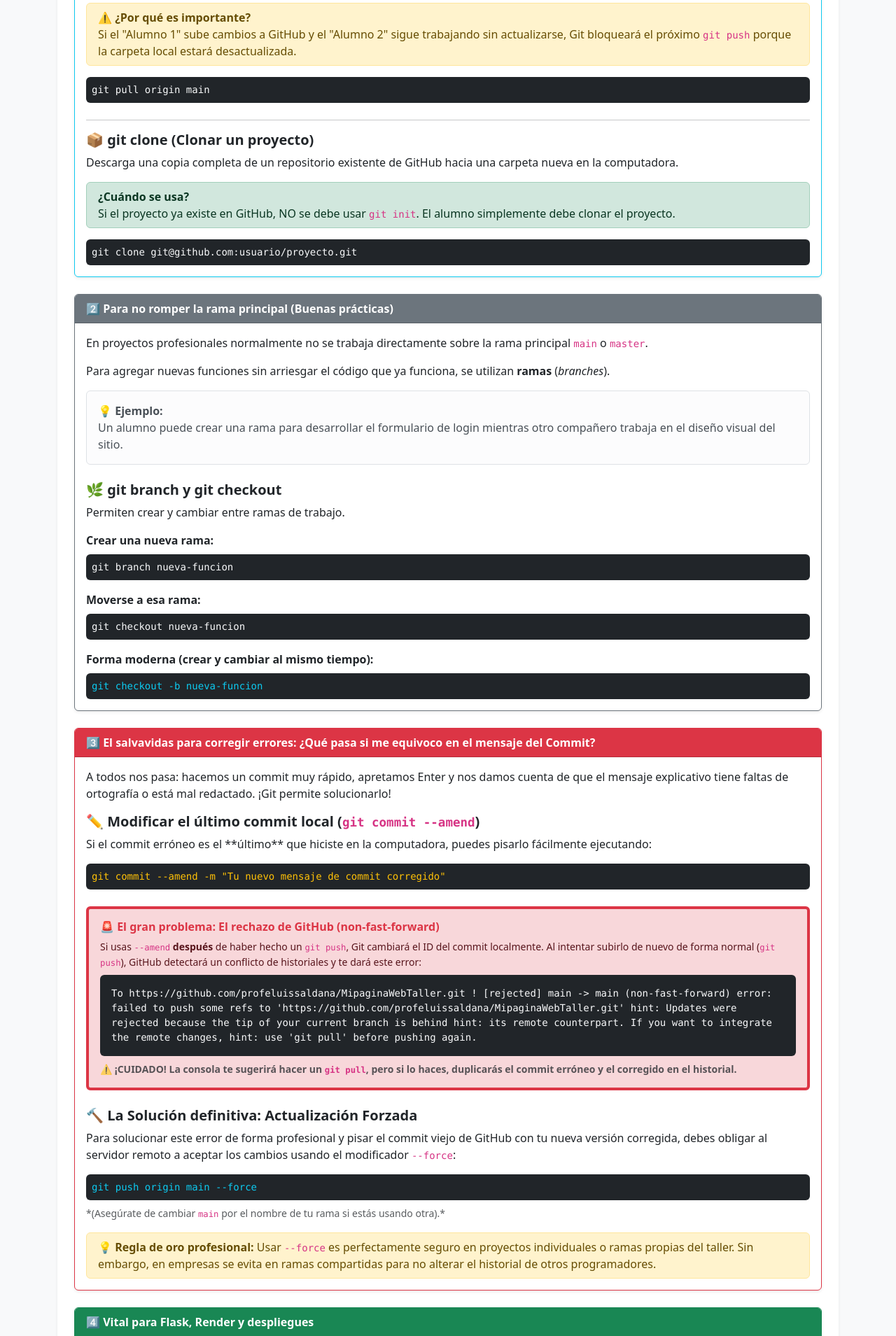
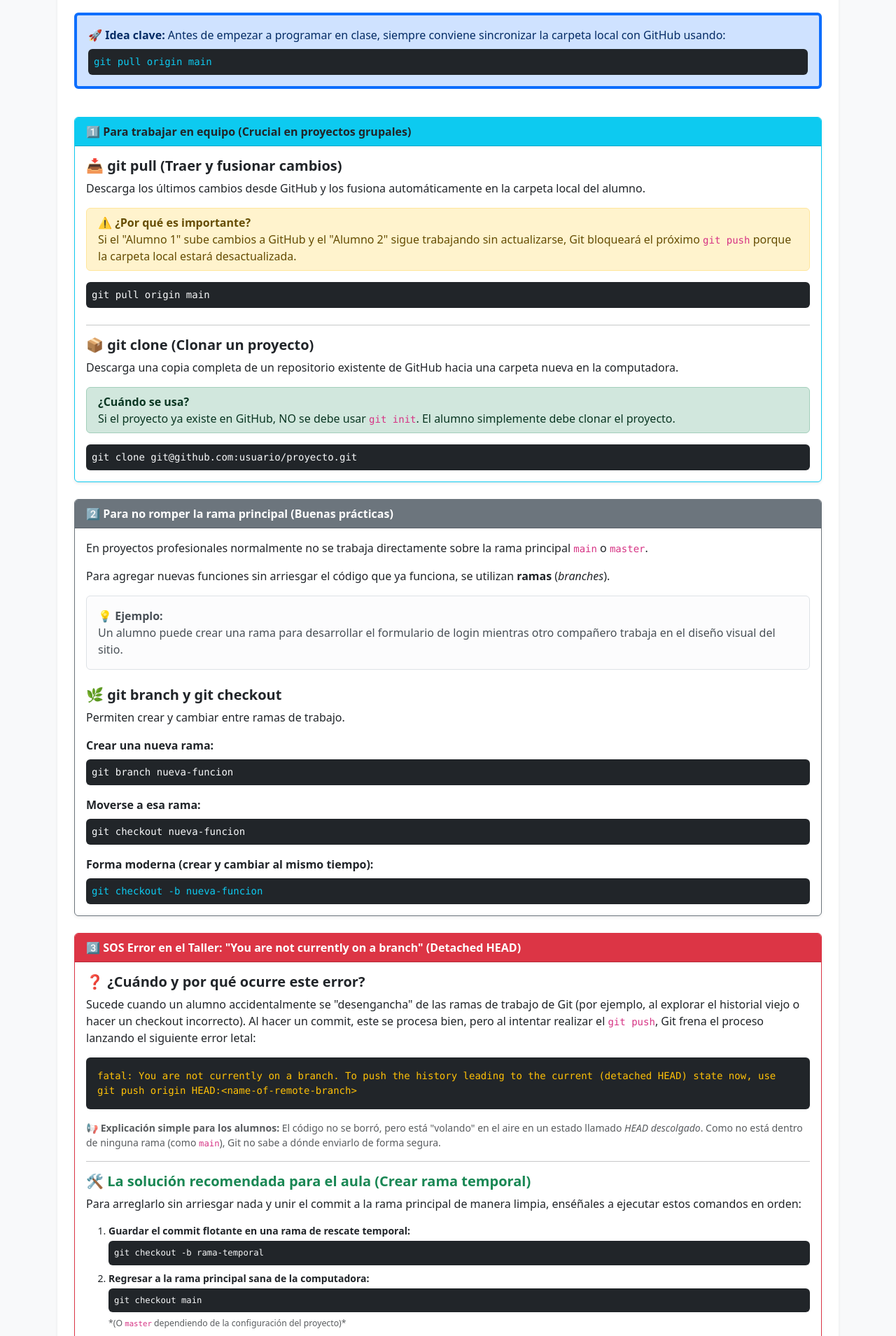
Before and after one commit to profeluissaldana/MipaginaWebTaller, a Flask app: page /Git_Github in a window 1280 px wide. Shown: the part 4424-6333 px from the top of the page at 70% size. Run offline with Flask 3, Linux system fonts and the light colour scheme; the visitor is signed in with stand-in values (Sample User, id 1).

Commit message:
Agregué comandos nuevos en git

```diff
--- a/templates/gitgithub.html
+++ b/templates/gitgithub.html
@@ -43,7 +43,7 @@
     <hr class="text-muted">
 
     <div class="row align-items-center my-5">
-        <div class="col-12">
+        <div class="col-12 col-lg-6">
             <h4 class="fw-bold text-dark">🌐 3. GitHub Pages: ¡Tu Web en Internet Gratis!</h4>
             <p>Una vez que el código de tus alumnos está a salvo en GitHub, pueden transformarlo en una página web real y accesible de forma remota desde cualquier dispositivo usando <strong>GitHub Pages</strong>.</p>
 
@@ -117,7 +117,7 @@
                         🚀 <strong>Evita la fricción administrativa:</strong> Como profesor, no tendrás que ir banco por banco entrando al "Administrador de Credenciales de Windows" a borrar cuentas guardadas manualmente al final de cada jornada.
                     </li>
                     <li class="mb-3">
-                        🔑 <strong>El comando clave para HTTPS es <code>git config --local credential.helper ""</code>:</strong> Al dejar el ayudante de credenciales en blanco de forma local, la terminal está forzada a pedir credenciales siempre para ese proyecto sin alterar el resto del sistema.
+                        🔑 <strong>El comando clave para HTTPS is <code>git config --local credential.helper ""</code>:</strong> Al dejar el ayudante de credenciales en blanco de forma local, la terminal está forzada a pedir credenciales siempre para ese proyecto sin alterar el resto del sistema.
                     </li>
                     <li class="mb-3">
                         🔒 <strong>Fomenta las buenas prácticas:</strong> Tus estudiantes aprenden cómo gestionar la seguridad de sus cuentas cuando comparten infraestructura o equipos de desarrollo.
@@ -127,11 +127,11 @@
 
             <div class="alert alert-danger mt-4" role="alert">
                 <h5 class="alert-heading fw-bold">🛑 El problema de las contraseñas guardadas por Windows</h5>
-                <p class="mb-0">Aunque cambies tu nombre local, Windows tiende a recordar el usuario de GitHub de la última persona que trabajó a través del <strong>Administrador de Credenciales</strong>. Si no prestamos atención, ¡subirás tu tarea al perfil de tu compañero! Para solucionar esto en el aula de forma definitiva y profesional, aprenderemos dos métodos independientes.</p>
+                <p class="mb-0">Aunque cambies tu nombre local, Windows tiende a recordar el usuario de GitHub de la última persona que trabajó a través del <strong>Administrador de Credenciales</strong>. Si no prestamos atención, ¡subirás tu tarea al perfil de tu compañero! Para solucionar esto en el aula de forma definitiva y profesional, aprenderemos métodos independientes.</p>
             </div>
 
             <div class="bg-light p-4 rounded border my-4">
-                <h4 class="fw-bold text-dark mb-4">🛠️ Las Dos Soluciones para Subir Código sin Dejar Rastro</h4>
+                <h4 class="fw-bold text-dark mb-4">🛠️ Soluciones avanzadas para el Aula y Control de Errores</h4>
 
                 <div class="card border-primary mb-4">
                     <div class="card-header bg-primary text-white fw-bold">Opción A: Autenticación por Token (HTTPS)</div>
@@ -157,7 +157,7 @@
                     </div>
                 </div>
 
-                <div class="card border-dark shadow-sm">
+                <div class="card border-dark shadow-sm mb-4">
                     <div class="card-header bg-dark text-white fw-bold">🛡️ Opción B: Autenticación por Llaves SSH (La más Profesional)</div>
                     <div class="card-body">
                         <p class="small">Con este método, en vez de escribir tokens, creamos un archivo de "llave digital" en tu carpeta. Git la usará para identificarte automáticamente y Windows jamás guardará tu contraseña.</p>
@@ -184,7 +184,7 @@
                     </div>
                 </div>
 
-                <div class="alert alert-success mt-4 mb-0" role="alert">
+                <div class="alert alert-success mt-4 mb-4" role="alert">
                     🎉 <strong>¡Resultados blindados!</strong> Usando cualquiera de los dos métodos anteriores, los proyectos quedan aislados. El alumno que se siente en la próxima hora no tendrá acceso a las cuentas de los demás.
                 </div>
             </div>
@@ -302,7 +302,52 @@
                 <div class="col-12">
                     <div class="card border-danger shadow-sm">
                         <div class="card-header bg-danger text-white fw-bold">
-                            3️⃣ El salvavidas para corregir errores: ¿Qué pasa si me equivoco en el mensaje del Commit?
+                            3️⃣ SOS Error en el Taller: "You are not currently on a branch" (Detached HEAD)
+                        </div>
+                        <div class="card-body">
+                            <h5 class="fw-bold text-dark">❓ ¿Cuándo y por qué ocurre este error?</h5>
+                            <p>
+                                Sucede cuando un alumno accidentalmente se "desengancha" de las ramas de trabajo de Git (por ejemplo, al explorar el historial viejo o hacer un checkout incorrecto). Al hacer un commit, este se procesa bien, pero al intentar realizar el <code>git push</code>, Git frena el proceso lanzando el siguiente error letal:
+                            </p>
+                            <pre class="bg-dark text-warning p-3 rounded font-monospace text-wrap small mb-3">
+fatal: You are not currently on a branch.
+To push the history leading to the current (detached HEAD) state now, use
+    git push origin HEAD:&lt;name-of-remote-branch&gt;</pre>
+                            <p class="text-muted small">
+                                📢 <strong>Explicación simple para los alumnos:</strong> El código no se borró, pero está "volando" en el aire en un estado llamado <em>HEAD descolgado</em>. Como no está dentro de ninguna rama (como <code>main</code>), Git no sabe a dónde enviarlo de forma segura.
+                            </p>
+
+                            <hr>
+
+                            <h5 class="fw-bold text-success">🛠️ La solución recomendada para el aula (Crear rama temporal)</h5>
+                            <p>Para arreglarlo sin arriesgar nada y unir el commit a la rama principal de manera limpia, enséñales a ejecutar estos comandos en orden:</p>
+
+                            <ol class="small">
+                                <li class="mb-2"><strong>Guardar el commit flotante en una rama de rescate temporal:</strong>
+                                    <code class="d-block p-2 bg-dark text-light rounded font-monospace my-1">git checkout -b rama-temporal</code>
+                                </li>
+                                <li class="mb-2"><strong>Regresar a la rama principal sana de la computadora:</strong>
+                                    <code class="d-block p-2 bg-dark text-light rounded font-monospace my-1">git checkout main</code>
+                                    <small class="text-muted">*(O <code>master</code> dependiendo de la configuración del proyecto)*</small>
+                                </li>
+                                <li class="mb-2"><strong>Fusionar (traer) el trabajo de la rama de rescate a la principal:</strong>
+                                    <code class="d-block p-2 bg-dark text-light rounded font-monospace my-1">git merge rama-temporal</code>
+                                </li>
+                                <li class="mb-2"><strong>Subir los cambios recuperados a GitHub sin fallos:</strong>
+                                    <code class="d-block p-2 bg-dark text-info rounded font-monospace my-1">git push origin main</code>
+                                </li>
+                                <li class="mb-0"><strong>Eliminar la rama temporal que creamos como salvavidas:</strong>
+                                    <code class="d-block p-2 bg-dark text-muted rounded font-monospace my-1">git branch -d rama-temporal</code>
+                                </li>
+                            </ol>
+                        </div>
+                    </div>
+                </div>
+
+                <div class="col-12">
+                    <div class="card border-danger shadow-sm">
+                        <div class="card-header bg-danger text-white fw-bold">
+                            4️⃣ El salvavidas para corregir errores: ¿Qué pasa si me equivoco en el mensaje del Commit?
                         </div>
 
                         <div class="card-body">
@@ -354,7 +399,7 @@ hint: use 'git pull' before pushing again.</pre>
                 <div class="col-12">
                     <div class="card border-success shadow-sm">
                         <div class="card-header bg-success text-white fw-bold">
-                            4️⃣ Vital para Flask, Render y despliegues
+                            5️⃣ Vital para Flask, Render y despliegues
                         </div>
 
                         <div class="card-body">
@@ -390,7 +435,7 @@ hint: use 'git pull' before pushing again.</pre>
                 <div class="col-12">
                     <div class="card border-primary shadow-sm">
                         <div class="card-header bg-primary text-white fw-bold">
-                            5️⃣ Descargar solo una carpeta o archivo específico (Sparse Checkout)
+                            6️⃣ Descargar solo una carpeta o archivo específico (Sparse Checkout)
                         </div>
 
                         <div class="card-body">
@@ -472,29 +517,7 @@ hint: use 'git pull' before pushing again.</pre>
 
                 <tr>
                     <td><code>git status</code></td>
-                    <td>Nos muestra en qué estado están nuestros archivos locales (si están modificados, listos o guardados). Al mostrarlos y si todavía no se realizó la copia, serán de color verde. Si luego de realizar el git add . agrego un nuevo archivo y ejecuto el git status, este archivo aparecerá en rojo, porque no se ha agregado a la zona de preparación. Una vez realizado el git commit estos archivos dejarán de estar en la zona de preparación, ya no se listarán más porque ya se realizó la copia o backup.</td>
-                </tr>
-
-                <tr>
-                    <td><code>git reset (Quitar archivos del escenario)</code></td>
-                    <td>Si un alumno añade un archivo por error con git add, este comando lo saca de la lista de espera para el commit, sin borrar el trabajo del archivo. <br>
-                    <ul>
-                        <li><strong>Uso típico:</strong> git reset nombre_del_archivo.py</li>
-                        <li><strong>Por qué importa:</strong> Evita que suban basura al repositorio de GitHub.</li>
-                    </ul></td>
-                </tr>
-
-                <tr>
-                    <td><code>git diff (Ver cambios línea por línea)</code></td>
-                    <td>Para ver diferencias antes de hacer un Commit. <br>
-                    Muchas veces los alumnos olvidan qué cambiaron exactamente en el código desde el último commit. <br>
-                    Muestra en la consola exactamente qué líneas se borraron (en rojo) y qué líneas se agregaron (en verde) en los archivos modificados. <br>
-                    <ul><li><strong>Por qué importa:</strong> Les ayuda a revisar su propio código y hacer commits más limpios y descriptivos, en lugar del clásico mensaje "cambios" o "arreglo".</li></ul> </td>
-                </tr>
-
-                <tr>
-                    <td><code>git commit -m "mensaje"</code></td>
-                    <td>Guarda un historial con un comentario explicativo de lo que se hizo (crea una versión fija). </td>
+                    <td>Muestra el estado de tus archivos locales (cuáles fueron modificados, cuáles están listos en Staging y cuáles no están siendo seguidos por Git).</td>
                 </tr>
             </tbody>
         </table>
```
